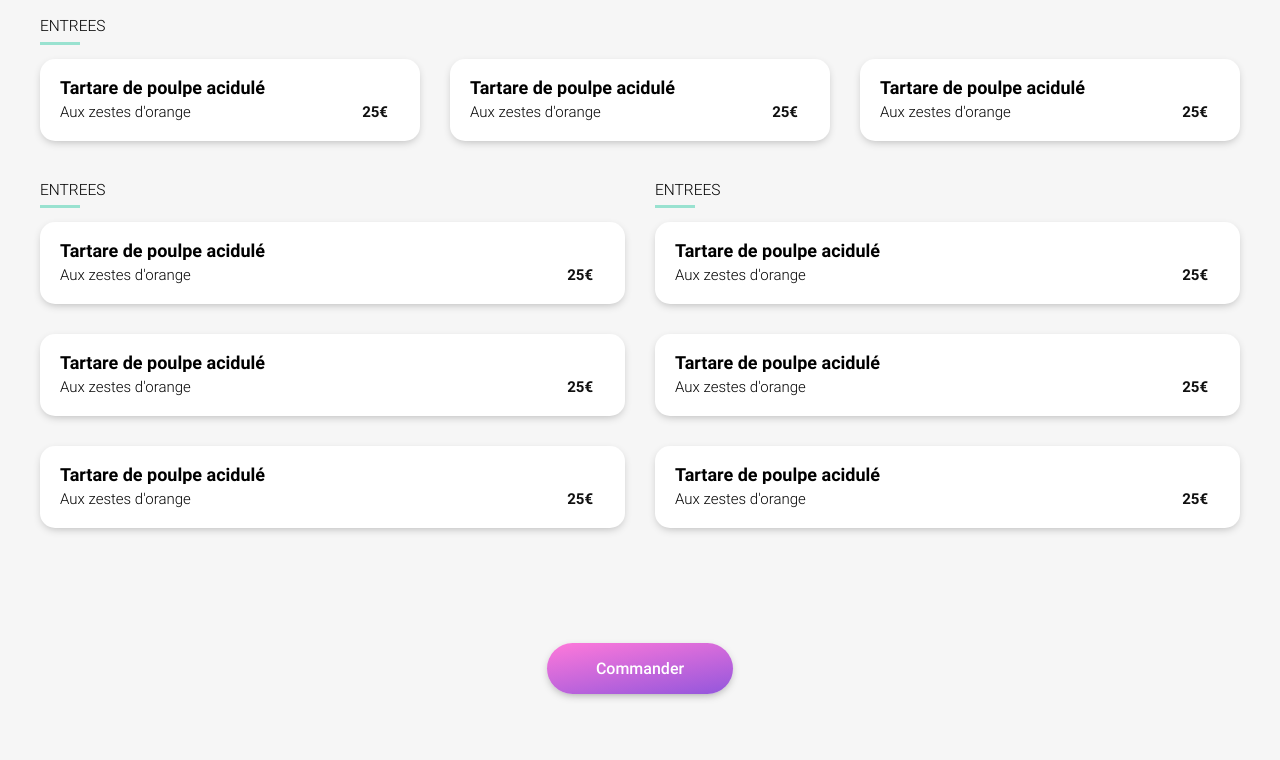
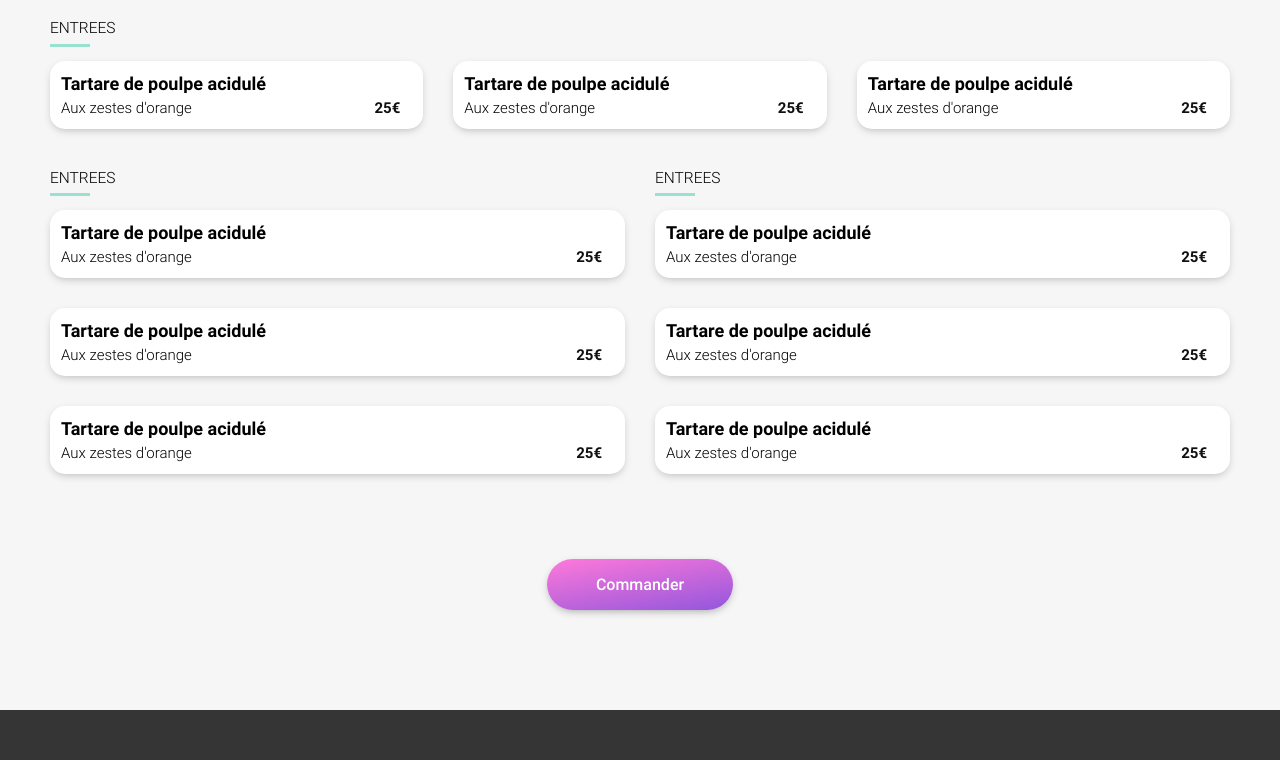
Before and after one commit to Fabou291/FabriceGAILLARD_3_15042021, a website: page public/menu-restaurant.html in a window 1280 px wide. Shown: the part 595-1355 px from the top of the page. Drawn offline with Linux system fonts and the light colour scheme; files whose address does not match are found by name; a web font is replaced by a local one.

Commit message:
v1 animation loading

```diff
--- a/public/menu-restaurant.html
+++ b/public/menu-restaurant.html
@@ -20,13 +20,11 @@
 
     <!-- header -->
         <header class="header">
-            <div class="default-container">
-                <div class="relative-container">
+            <div class="default-container default-container default-container--relative">
                     <a href="index.html" title="Retour à la page précédente" class="fas fa-arrow-left header__return-btn header__return-btn--visible"></a>
                     <a href="#" title="Accédez à la page d'accueil" >
                         <img class="header__logo" src="images/logo/ohmyfood.svg" alt="logo ohmyfood">
                     </a>
-                </div>
             </div>
         </header>
 
@@ -62,8 +60,8 @@
 
                             <h2 class="menu-section__title">ENTREES</h2>
 
-                            <div class="menu-section__cards">
-                                <a href="#" class="check-card check-card--fadeIn-dl-1">
+                            <div class="menu-section__cards-container">
+                                <button class="menu-section__card check-card check-card--fadeIn-dl-1">
                                     <div class="check-card__content">
                                         <div>
                                             <h3 class="check-card__title">Tartare de poulpe acidulé</h3>
@@ -75,9 +73,9 @@
                                     <span class="check-card__check">
                                         <i class="fas fa-check-circle check-card__icon-check"></i>
                                     </span>
-                                </a>
+                                </button>
 
-                                <a href="#" class="check-card check-card--fadeIn-dl-2">
+                                <button class="menu-section__card check-card check-card--fadeIn-dl-2">
                                     <div class="check-card__content">
                                         <div>
                                             <h3 class="check-card__title">Tartare de poulpe acidulé</h3>
@@ -89,9 +87,9 @@
                                     <span class="check-card__check">
                                         <i class="fas fa-check-circle check-card__icon-check"></i>
                                     </span>
-                                </a>
+                                </button>
 
-                                <a href="#" class="check-card check-card--fadeIn-dl-1">
+                                <button class="menu-section__card check-card check-card--fadeIn-dl-1">
                                     <div class="check-card__content">
                                         <div>
                                             <h3 class="check-card__title">Tartare de poulpe acidulé</h3>
@@ -103,7 +101,7 @@
                                     <span class="check-card__check">
                                         <i class="fas fa-check-circle check-card__icon-check"></i>
                                     </span>
-                                </a>
+                                </button>
                             </div>
 
 
@@ -111,10 +109,11 @@
 
                         <!--Plats -->
                         <section class="menu-section main-course">
+
                             <h2 class="menu-section__title">ENTREES</h2>
 
-                            <div class="menu-section__cards">
-                                <a href="#" class="check-card check-card--fadeIn-dl-1">
+                            <div class="menu-section__cards-container">
+                                <button class="menu-section__card check-card check-card--fadeIn-dl-1">
                                     <div class="check-card__content">
                                         <div>
                                             <h3 class="check-card__title">Tartare de poulpe acidulé</h3>
@@ -126,9 +125,9 @@
                                     <span class="check-card__check">
                                         <i class="fas fa-check-circle check-card__icon-check"></i>
                                     </span>
-                                </a>
+                                </button>
 
-                                <a href="#" class="check-card check-card--fadeIn-dl-1">
+                                <button class="menu-section__card check-card check-card--fadeIn-dl-2">
                                     <div class="check-card__content">
                                         <div>
                                             <h3 class="check-card__title">Tartare de poulpe acidulé</h3>
@@ -140,9 +139,9 @@
                                     <span class="check-card__check">
                                         <i class="fas fa-check-circle check-card__icon-check"></i>
                                     </span>
-                                </a>
+                                </button>
 
-                                <a href="#" class="check-card check-card--fadeIn-dl-1">
+                                <button class="menu-section__card check-card check-card--fadeIn-dl-1">
                                     <div class="check-card__content">
                                         <div>
                                             <h3 class="check-card__title">Tartare de poulpe acidulé</h3>
@@ -154,17 +153,19 @@
                                     <span class="check-card__check">
                                         <i class="fas fa-check-circle check-card__icon-check"></i>
                                     </span>
-                                </a>
+                                </button>
                             </div>
+
 
                         </section>
 
                         <!--Desserts -->
                         <section class="menu-section dessert">
+
                             <h2 class="menu-section__title">ENTREES</h2>
 
-                            <div class="menu-section__cards">
-                                <a href="#" class="check-card check-card--fadeIn-dl-1">
+                            <div class="menu-section__cards-container">
+                                <button class="menu-section__card check-card check-card--fadeIn-dl-1">
                                     <div class="check-card__content">
                                         <div>
                                             <h3 class="check-card__title">Tartare de poulpe acidulé</h3>
@@ -176,9 +177,9 @@
                                     <span class="check-card__check">
                                         <i class="fas fa-check-circle check-card__icon-check"></i>
                                     </span>
-                                </a>
+                                </button>
 
-                                <a href="#" class="check-card check-card--fadeIn-dl-1">
+                                <button class="menu-section__card check-card check-card--fadeIn-dl-2">
                                     <div class="check-card__content">
                                         <div>
                                             <h3 class="check-card__title">Tartare de poulpe acidulé</h3>
@@ -190,9 +191,9 @@
                                     <span class="check-card__check">
                                         <i class="fas fa-check-circle check-card__icon-check"></i>
                                     </span>
-                                </a>
+                                </button>
 
-                                <a href="#" class="check-card check-card--fadeIn-dl-1">
+                                <button class="menu-section__card check-card check-card--fadeIn-dl-1">
                                     <div class="check-card__content">
                                         <div>
                                             <h3 class="check-card__title">Tartare de poulpe acidulé</h3>
@@ -204,7 +205,7 @@
                                     <span class="check-card__check">
                                         <i class="fas fa-check-circle check-card__icon-check"></i>
                                     </span>
-                                </a>
+                                </button>
                             </div>
 
 
@@ -225,7 +226,7 @@
 
     <!-- footer -->
     <footer class="footer">
-        <div class="default-container">
+        <div class="default-container default-container--padding">
             <a href="#" title="Accédez à la page d'accueil" class="footer__logo" >
                 <svg class="footer__logo" width="196" height="34" viewBox="0 0 196 34" fill="none" xmlns="http://www.w3.org/2000/svg">
                     <path d="M13.932 7.956C17.196 7.956 19.596 8.61599 21.132 9.936C22.692 11.256 23.472 12.984 23.472 15.12C23.472 15.84 23.376 16.644 23.184 17.532C22.728 19.5 21.876 21.228 20.628 22.716C19.38 24.18 17.844 25.32 16.02 26.136C14.22 26.928 12.264 27.324 10.152 27.324C6.81599 27.324 4.34399 26.664 2.73599 25.344C1.15199 24 0.359985 22.224 0.359985 20.016C0.359985 19.272 0.455985 18.444 0.647985 17.532C1.10399 15.66 1.96799 14.004 3.23999 12.564C4.53599 11.1 6.10799 9.972 7.95599 9.18C9.82799 8.364 11.82 7.956 13.932 7.956ZM13.824 11.16C13.32 11.16 12.78 11.616 12.204 12.528C11.652 13.416 10.992 15.108 10.224 17.604C9.45599 20.1 9.07199 21.852 9.07199 22.86C9.07199 23.388 9.15599 23.748 9.32399 23.94C9.49199 24.108 9.71999 24.192 10.008 24.192C10.512 24.24 11.028 23.808 11.556 22.896C12.108 21.984 12.792 20.208 13.608 17.568C14.352 15.24 14.724 13.548 14.724 12.492C14.724 11.988 14.64 11.64 14.472 11.448C14.328 11.256 14.112 11.16 13.824 11.16Z" fill="#101010"/>
--- a/sass/base/_base.scss
+++ b/sass/base/_base.scss
@@ -28,4 +28,8 @@ a, input {
 
 button {
     border :none;
+
+    font-family: inherit;
+    font-weight: inherit;
+    text-align: left;
 }
--- a/sass/components/_menu-section.scss
+++ b/sass/components/_menu-section.scss
@@ -1,6 +1,10 @@
 .menu-section {
 
-    width : 100%;
+    flex-basis : 100%;
+
+    &:not(:last-child) {
+        margin : 0 0 35px 0;
+    }
 
     &__title {
         width : 40px;
@@ -13,41 +17,42 @@
         border-bottom: 3px solid $tertiary;
     }
 
+    &__cards-container {
+        display : flex;
+        flex-wrap: wrap;
+        justify-content: space-between;
+    }
 
-    .check-card {
+    &__card {
+        flex-basis : 100%;
+
         &:not(:last-child)  {
             margin-bottom : 14px;
         }
     }
 
 
-    &:not(:last-child) {
-        margin : 0 0 35px 0;
-    }
-
-    @include setMediaScreen(desktop) {
-        &__cards {
-            display : flex;
-            justify-content: space-between;
-            flex-wrap: wrap;
-        }
-
-        .check-card {
-            $pad : 20px;
-
+    &.starter &__card {
+        @include setMediaScreen(desktop) {
             flex-basis : calc((100/3)*1% - 20px);
-            padding : $pad 0 $pad $pad;
-
-            &__price {
-                padding : 0 $pad 0 0;
-            }
 
             &:not(:last-child)  {
                 margin-bottom : 0px;
             }
-
         }
-
     }
 
+    &.main-course, &.dessert {
+        @include setMediaScreen(laptop) {
+            flex-basis : calc(50% - 15px);
+        }
+    }
+
+    &.main-course &__card, &.dessert &__card {
+        &:not(:last-child) {
+            margin-bottom : 30px;
+        }
+    }
+
+
 }
--- a/sass/components/btn/_like-btn.scss
+++ b/sass/components/btn/_like-btn.scss
@@ -1,5 +1,5 @@
 $heart-hover-bg : lighten(grey,20%);
-$heart-active-bg : linear-gradient(350deg, $primary 0%, $secondary 100% );
+$heart-active-bg : linear-gradient(350deg, $secondary 0%, $primary 100% );
 
 .like-btn {
     padding : 0;
@@ -45,7 +45,6 @@ $heart-active-bg : linear-gradient(350deg, $primary 0%, $secondary 100% );
             z-index : 1;
 
             -webkit-background-clip: text;
-                    background-clip: text;
             -webkit-text-fill-color: transparent;
 
             background-image : $heart-active-bg;
@@ -59,10 +58,6 @@ $heart-active-bg : linear-gradient(350deg, $primary 0%, $secondary 100% );
 
             &__fill--default {
                 transform: scale(0.9);
-            }
-
-            &__stroke {
-                color : $heart-active-bg;
             }
 
         }
--- a/sass/components/card/_check-card.scss
+++ b/sass/components/card/_check-card.scss
@@ -20,6 +20,7 @@ $transitionTime : 0.3s;
 
     @include addFadeInDelayModifier($howMany : 4);
 
+    cursor : pointer;
 
     &:active, &:focus {
         .check-card {
--- a/sass/components/card/_default-card.scss
+++ b/sass/components/card/_default-card.scss
@@ -1,16 +1,13 @@
 .default-card {
     display : block;
     position :relative;
-    flex-basis : 100%;
+    width : 100%;
 
     overflow : hidden;
 
     background-color: white;
 
-
     border-radius: 15px;
-
-
 
     @include box-shadow-6-layer;
 
@@ -29,11 +26,15 @@
         width : 100%;
         object-fit : cover;
         object-position: center center;
+
+        @include setMediaScreen(desktop) {
+            height : 250px;
+        }
+
     }
 
     &__caption {
         display : flex;
-        align-items: flex-star;
         padding : 15px 12px;
     }
 
@@ -45,11 +46,13 @@
         &:hover {
             text-decoration: underline;
         }
-
     }
 
     p {
         font-size: 17px;
+        &:hover {
+            text-decoration: underline;
+        }
     }
 
     &__like {
@@ -59,4 +62,7 @@
     }
 
 
+
+
+
 }
--- a/sass/layouts/_footer.scss
+++ b/sass/layouts/_footer.scss
@@ -39,4 +39,6 @@
 
     }
 
+
+
 }
--- a/sass/layouts/_header.scss
+++ b/sass/layouts/_header.scss
@@ -3,7 +3,7 @@ $__return-btn_shift_top : 6px;
 
 .header {
 
-    .relative-container {
+    .default-container {
         height : $header_height;
         padding : 6px 0 0 0;
         @include setFlexCenterCenter;
--- a/sass/layouts/container/_default-container.scss
+++ b/sass/layouts/container/_default-container.scss
@@ -3,4 +3,15 @@
     max-width : 1440px;
     margin : auto;
 
+    &--padding {
+        padding : 0 20px;
+        @include setMediaScreen(laptop) {
+            padding : 0 50px;
+        }
+    }
+
+    &--relative {
+        position : relative;
+    }
+
 }
--- a/sass/pages/_index.scss
+++ b/sass/pages/_index.scss
@@ -1,10 +1,4 @@
 .index {
-    .default-container {
-        padding : 0 20px;
-        @include setMediaScreen(laptop) {
-            padding : 0 50px;
-        }
-    }
 
     h2 {
         @include robotoTypo('Bold');
@@ -39,9 +33,6 @@
 .operation {
     padding : 56px 0;
 
-
-
-
     &__list {
         display : flex;
         flex-direction : column;
@@ -56,15 +47,17 @@
     &__list-item {
         @include setMediaScreen(desktop) {
             flex-basis : calc( (100/3) * 1% - 20px );
-
         }
     }
 
     &__list-item:not(:last-child) {
-        margin : 0 0 24px 0
+        margin : 0 0 24px 0;
+
+        @include setMediaScreen(desktop) {
+            margin : 0;
+        }
+
     }
-
-
 
 }
 
@@ -72,43 +65,34 @@
     background-color: $fifth;
     padding : 56px 0;
 
-    .default-card {
+    &__cards-container {
+        display : flex;
+        flex-wrap : wrap;
+        justify-content: space-between;
+    }
+
+    &__card {
+        flex-basis : 100%;
+
         &:not(:last-child) {
             margin : 0 0 18px 0;
+
             @include setMediaScreen(laptop) {
                 margin : 0;
             }
+
         }
 
-        @include setMediaScreen(tablette) {
-            &:not(:last-child) {
+        &:not(:nth-last-child(-n+2)) {
+            @include setMediaScreen(laptop) {
                 margin : 0 0 30px 0;
             }
         }
 
         @include setMediaScreen(laptop) {
             flex-basis : calc(50% - 15px);
-
-            &:not(:last-child) {
-                margin : 0;
-            }
-            &:not(:nth-last-child(-n+2)) {
-                margin : 0 0 30px 0;
-            }
         }
 
-        @include setMediaScreen(desktop) {
-            &__thumb {
-                height : 250px;
-            }
-        }
-    }
-
-
-    &__card {
-        display : flex;
-        flex-wrap : wrap;
-        justify-content: space-between;
     }
 
 }
--- a/sass/pages/_menu-restaurant.scss
+++ b/sass/pages/_menu-restaurant.scss
@@ -27,12 +27,12 @@ $menuPaddingTop : 38px;
     }
 
     &__content {
-        padding : 38px  14px;
+        padding : 38px  20px;
         border-radius : 40px 40px 0 0;
         background-color : $fifth;
 
         @include setMediaScreen(laptop) {
-            padding : 48px  40px;
+            padding : 50px;
         }
     }
 
@@ -72,40 +72,3 @@ $menuPaddingTop : 38px;
     }
 
 }
-
-.starter {
-    @include setMediaScreen(desktop) {
-
-        .check-card {
-            $pad : 20px;
-
-            flex-basis : calc((100/3)*1% - 20px);
-            padding : $pad 0 $pad $pad;
-
-            &__price {
-                padding : 0 $pad 0 0;
-            }
-
-            &:not(:last-child)  {
-                margin-bottom : 0px;
-            }
-
-        }
-
-    }
-}
-
-.main-course, .dessert {
-
-    @include setMediaScreen(laptop) {
-
-        width : calc(50% - 15px);
-
-
-        .check-card {
-            flex-basis : 100%;
-            margin-bottom : 30px !important;
-        }
-    }
-
-}
--- a/sass/utils/_variables.scss
+++ b/sass/utils/_variables.scss
@@ -10,6 +10,7 @@ $primary-font   : black;
 $secondary-font : #101010;
 $tertiary-font  : #008766;
 
+
 /* -- Breakpoints -- */
 $min-breakpoints : (
     tablette    : 426px,
--- a/sass/utils/mixins/_animation_mixins.scss
+++ b/sass/utils/mixins/_animation_mixins.scss
@@ -14,15 +14,17 @@ $way-y : ( 1, -1 );
         $j : 0;
 
         @for $i from 0 to $total_repetition {
-
             $trucbidule : 100% / $total_repetition * $i;
-
                 $prct : (
                     0%      : (0% / $prout) + $trucbidule,
                     25%     : (25% / $prout) + $trucbidule,
                     58%     : (58% / $prout) + $trucbidule,
                     100%    : (100% / $prout) + $trucbidule
                 );
+
+            @if not ( $i == 3 ) {
+
+
 
                 #{ map_get($prct , 0%) } {
                     transform: translateX(0% + $j);
@@ -35,16 +37,34 @@ $way-y : ( 1, -1 );
                 #{ map_get($prct , 58%) }, #{ map_get($prct , 100%) } {
                     transform: translateX($shift-x + $j);
                 }
+            } @else {
+
+                #{ map_get($prct , 0%) } {
+                    transform: translateX(0% + $j);
+                    animation-timing-function : cubic-bezier(.49,0,.74,1);
+                }
+                #{ map_get($prct , 25%) } {
+                    transform: translateX($j/2);
+                    animation-timing-function :  cubic-bezier(.1,0,.62,.99);
+                }
+                #{ map_get($prct , 58%) }, #{ map_get($prct , 100%) } {
+                    transform: translateX(0%);
+                }
+
+            }
+
+
 
             $j : $j + 174%;
         }
 
         100% {
-            transform: translateX($j);
+            transform: translateX(0%);
         }
 
     }
 }
+
 
 @mixin pushed-ball-y {
     // valeur de base des % de l'anim : 0, 25, 58, 79, 100
@@ -63,6 +83,8 @@ $way-y : ( 1, -1 );
     @keyframes pushed-ball-y {
 
         @for $i from 0 to $repetitions {
+
+
 
             @each $way in $way-y {
 
@@ -99,6 +121,8 @@ $way-y : ( 1, -1 );
                     transform: translateY(0);
                 }
 
+
+
                 $j : $j + 1 ;
 
             }
```
Also changed, not shown: public/index.html (+13 -13 lines), public/css/styles.css, readme.md, 1 other file. Lines whose indentation alone changed are shown as unchanged.
